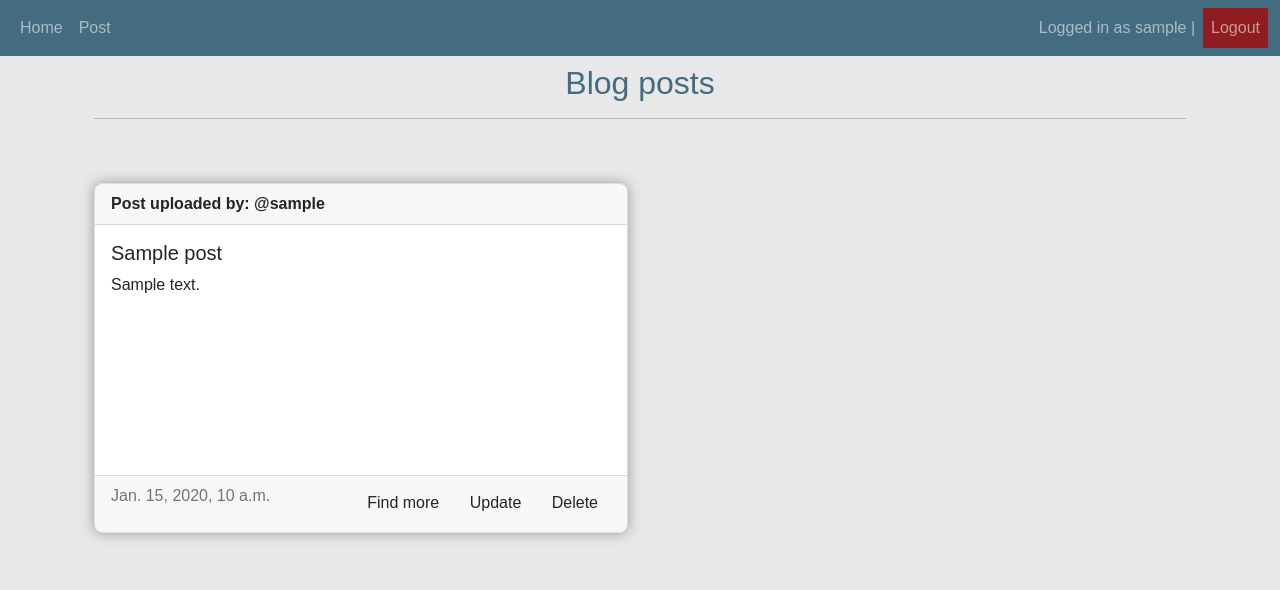
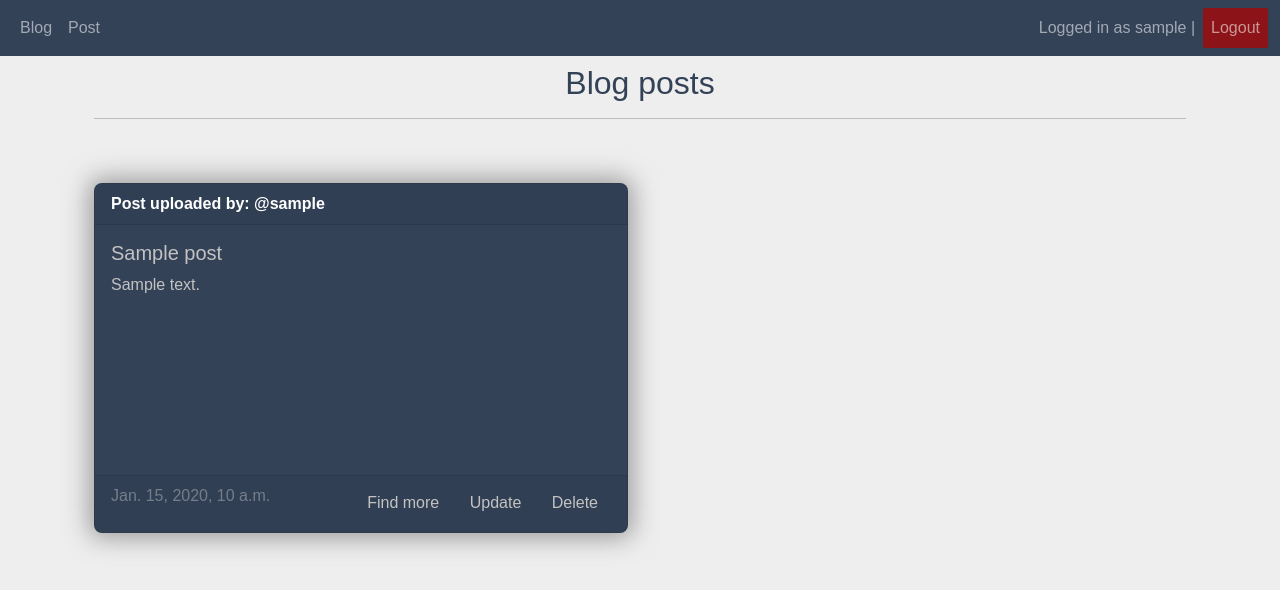
Before and after one commit to davidantic/blog, a Django app: page / in a window 1280 px wide. Shown: the top 590 px of the page. Run offline with Django 5.2, Linux system fonts and the light colour scheme; a user stored in the database is signed in; tables that the repository leaves empty hold one stand-in row (values such as "Sample post").

Commit message:
Design customization

```diff
--- a/main/static/css/style.css
+++ b/main/static/css/style.css
@@ -6,22 +6,24 @@
 }
 
 body {
-  background-color: #e9e8e8;
+  background-color: #eeeeee;
 }
 
 .navbar {
-  background-color: #436c81;
+  background-color: #334257;
 }
 
 .logout-button {
   background-color: #a10b0bd0;
-  color: white;
+  color: #ffff;
   margin-left: 0.5rem;
   border: none;
   border-radius: 2px;
   cursor: pointer;
 }
-
+.form-text {
+  color: #b6b6b6;
+}
 .logout-button:hover {
   background-color: #992c2c;
 }
@@ -99,18 +108,40 @@ input[type="password"] {
 }
 
 .blog-header {
-  color: #436c81;
+  color: #334257;
 }
 
 .blog-card {
-  height: 350px;
-  background-color: #ffff;
+  background-color: #334257;
+  color: #c2c2c2;
   border-radius: 8px;
-  -webkit-box-shadow: 0px 0px 13px 0px rgba(153, 153, 153, 1);
-  -moz-box-shadow: 0px 0px 13px 0px rgba(153, 153, 153, 1);
-  box-shadow: 0px 0px 13px 0px rgba(153, 153, 153, 1);
+  -webkit-box-shadow: 0px 0px 25px 5px rgba(130, 130, 130, 0.75);
+  -moz-box-shadow: 0px 0px 25px 5px rgba(130, 130, 130, 0.75);
+  box-shadow: 0px 0px 25px 5px rgba(130, 130, 130, 0.75);
+  min-height: 350px;
+  overflow: auto;
+}
+
+.blog-card .card-header {
+  color: #ffff;
+}
+
+.creation-date {
+  color: #dfdfdf63;
+}
+
+.blog-action-button {
+  color: #c2c2c2;
 }
 
 .blog-action-button:hover {
-  color: rgb(70, 107, 126);
+  color: #ffff;
 }
+
+.blog-view-button {
+  color: #777777;
+}
+
+.blog-view-button:hover {
+  color: #b6b6b6;
+}
--- a/main/templates/main/base.html
+++ b/main/templates/main/base.html
@@ -20,7 +20,7 @@
         <div>
           <ul class="navbar-nav">
             <li class="nav-item">
-              <a class="nav-link" href="/home">Home</a>
+              <a class="nav-link" href="/home">Blog</a>
             </li>
             <li class="nav-item">
               <a class="nav-link" href="/create-post">Post</a>
--- a/main/templates/main/home.html
+++ b/main/templates/main/home.html
@@ -1,7 +1,7 @@
 {% extends "main/base.html" %}
 {% load static %}
-{% block title %}Home Page{% endblock %}
-{% block content %}
+{% block title %}Blog Page{% endblock %}
+ {% block content %}
 
 <link rel="stylesheet" type="text/css" href="{% static 'css/style.css' %}" />
 
@@ -20,20 +20,20 @@
           <p class="card-text">{{post.description}}</p>
         </div>
         <div class="card-footer d-flex justify-content-between">
-          <p class="text-muted">{{post.created_at}}</p>
+          <p class="creation-date">{{post.created_at}}</p>
           <form method="POST">
             {% csrf_token %}
             <a
               href="{% url 'view_post' post.pk%}"
               class="btn blog-action-button"
-              >Find more</a
-            >
+              >Find more
+            </a>
             {% if user == post.author %}
             <a
               href="{% url 'update_post' post.pk%}"
               class="btn blog-action-button"
-              >Update</a
-            >
+              >Update
+            </a>
             <button
               type="submit"
               class="btn blog-action-button"
--- a/main/templates/post/view_post.html
+++ b/main/templates/post/view_post.html
@@ -19,8 +19,8 @@
   </div>
 
   <div class="card-footer d-flex justify-content-between">
-    <a href="/home" class="btn blog-action-button">Back</a>
-    <button class="btn blog-action-button">Comment</button>
+    <a href="/home" class="btn blog-view-button">Back</a>
+    <button class="btn blog-view-button">Comment</button>
   </div>
   {% endblock%}
 </div>
--- a/main/views.py
+++ b/main/views.py
@@ -3,6 +3,8 @@ from .forms import RegisterForm, PostForm, UpdateForm
 from django.contrib.auth.decorators import login_required
 from django.contrib.auth import login,logout,authenticate
 from .models import Post
+
+# - Home
 
 @login_required(login_url='/login')
 def home(request):
@@ -54,6 +56,7 @@ def view_post(request, pk):
 
     return render(request, 'post/view_post.html', {"post":all_posts})
 
+# - Sign up
 
 def sign_up(request):
     if request.method == 'POST':
```
Also changed, not shown: other parts of main/static/css/style.css (+17 -10 lines).
